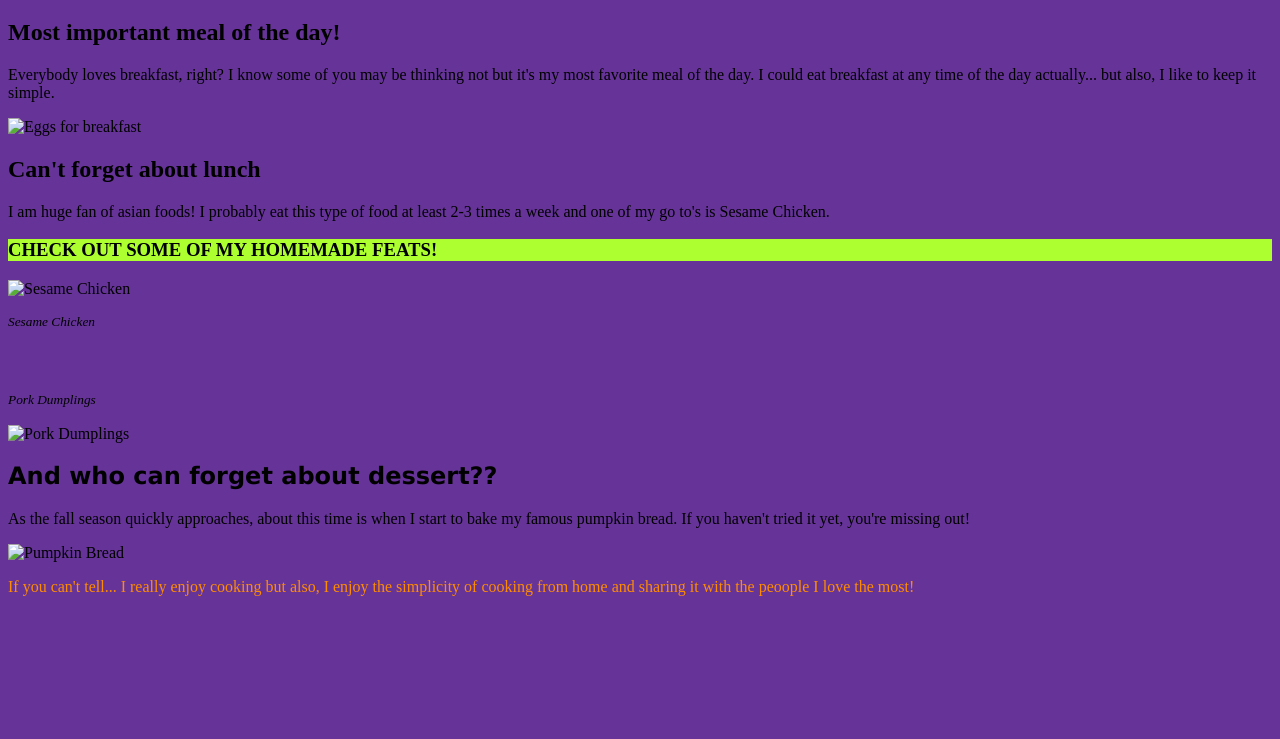
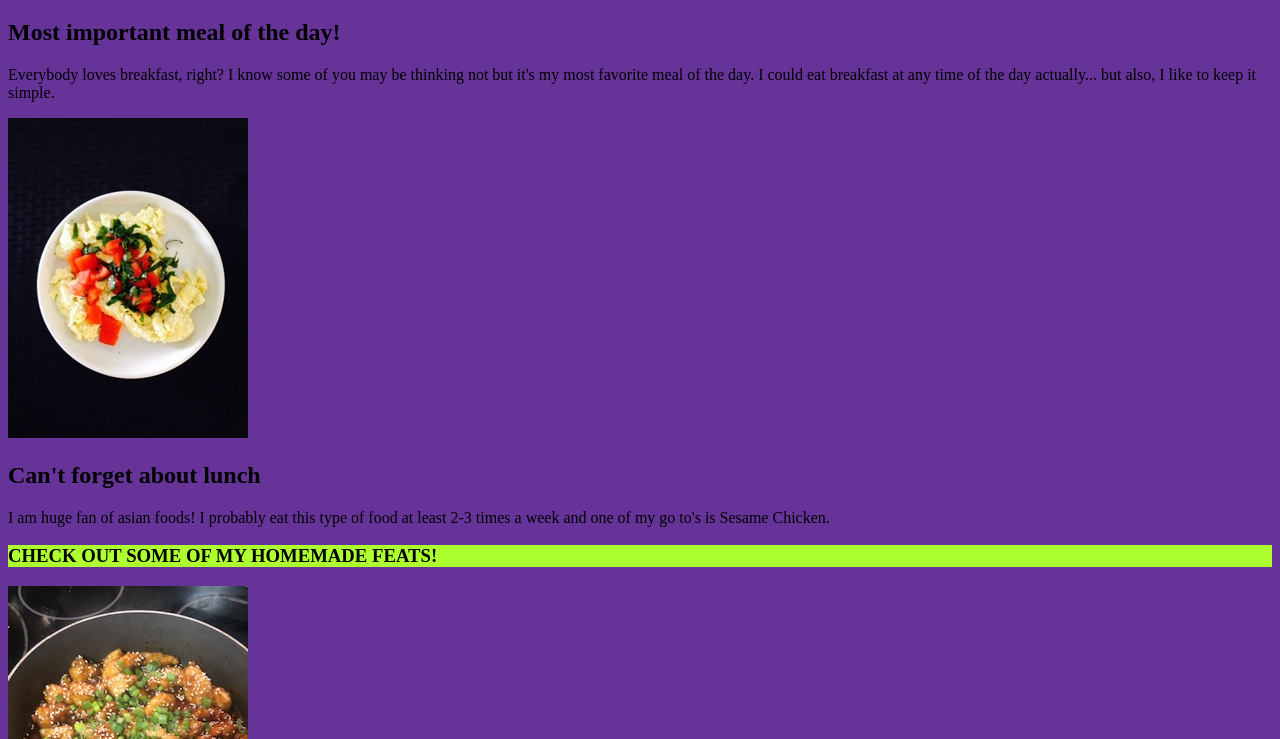
Before and after one commit to planitanyway/HTML1, a plain HTML site: page index.html in a window 1280 px wide. Shown: the part 61-800 px from the top of the page. Drawn offline with Linux system fonts and the light colour scheme.

Commit message:
Susan playing

```diff
--- a/index.html
+++ b/index.html
@@ -10,23 +10,23 @@
 	<h1>Some of My Favorite Meals...</h1>
 	<h2>Most important meal of the day!</h2>
 	<p>Everybody loves breakfast, right? I know some of you may be thinking not but it's my most favorite meal of the day. I could eat breakfast at any time of the day actually... but also, I like to keep it simple.</p>
-	<img src="Images/eggsforbreakfast.jpg" alt="Eggs for breakfast"</img>
+	<img src="images/eggsforbreakfast.jpg" alt="Eggs for breakfast"/>
 
 	<h2>Can't forget about lunch</h2>
 	<p>I am huge fan of asian foods! I probably eat this type of food at least 2-3 times a week and one of my go to's is Sesame Chicken.</p>
 	<h3 style="background-color:greenyellow";>CHECK OUT SOME OF MY HOMEMADE FEATS!</h3>
 
-	<img src= "Images/sesamechicken.JPG" alt="Sesame Chicken"</img>
+	<img src= "images/sesamechicken.JPG" alt="Sesame Chicken"/>
 	<p><i><sup>Sesame Chicken</i></sup></p>
 
 	<br>
 
 	<p><i><sub>Pork Dumplings</i></sub></p>
-	<img src= "Images/porkdumplings.jpg" alt="Pork Dumplings"</img>
+	<img src= "images/porkdumplings.jpg" alt="Pork Dumplings"/>
 
 	<h2 style="font-family:Verdana;">And who can forget about dessert??</h2>
 	<p title="Happy Fall!">As the fall season quickly approaches, about this time is when I start to bake my famous pumpkin bread. If you haven't tried it yet, you're missing out!</p>
-	<img src= "Images/pumpkinbread.JPG" alt="Pumpkin Bread"</img>
+	<img src= "images/pumpkinbread.JPG" alt="Pumpkin Bread"</img>
 
 	<p style="color:darkorange;">If you can't tell... I really enjoy cooking but also, I enjoy the simplicity of cooking from home and sharing it with the peoople I love the most!</p>
 
```
Also changed, not shown: images/eggsforbreakfast.jpg (renamed from photos/eggsforbreakfast.jpg), images/porkdumplings.jpg (renamed from photos/porkdumplings.jpg), images/pumpkinbread.JPG (renamed from photos/pumpkinbread.JPG), images/sesamechicken.JPG (renamed from photos/sesamechicken.JPG).
